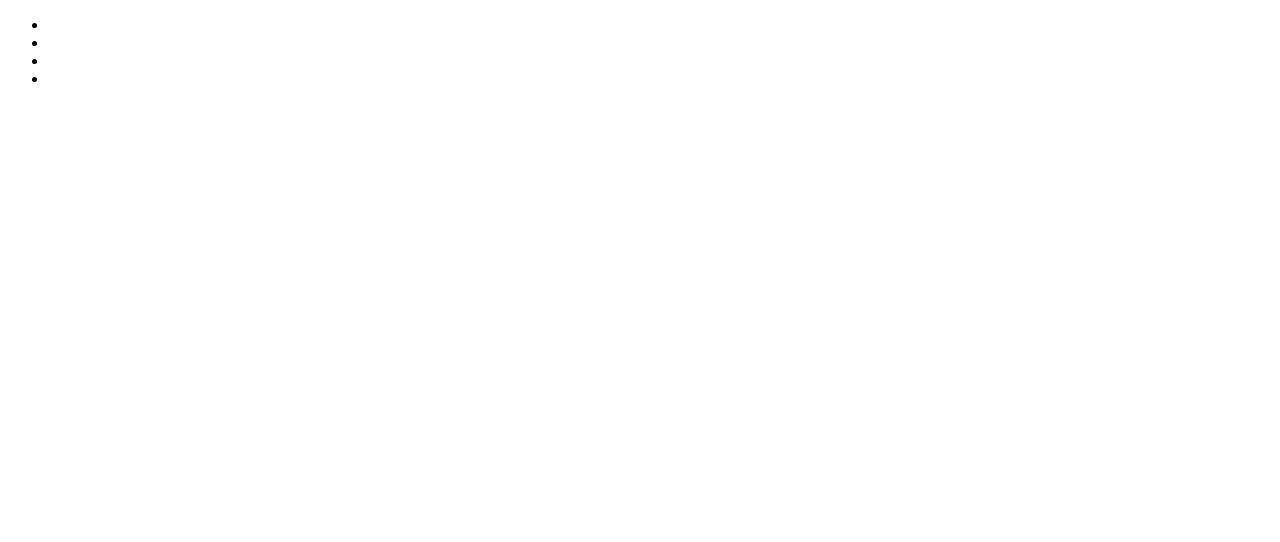
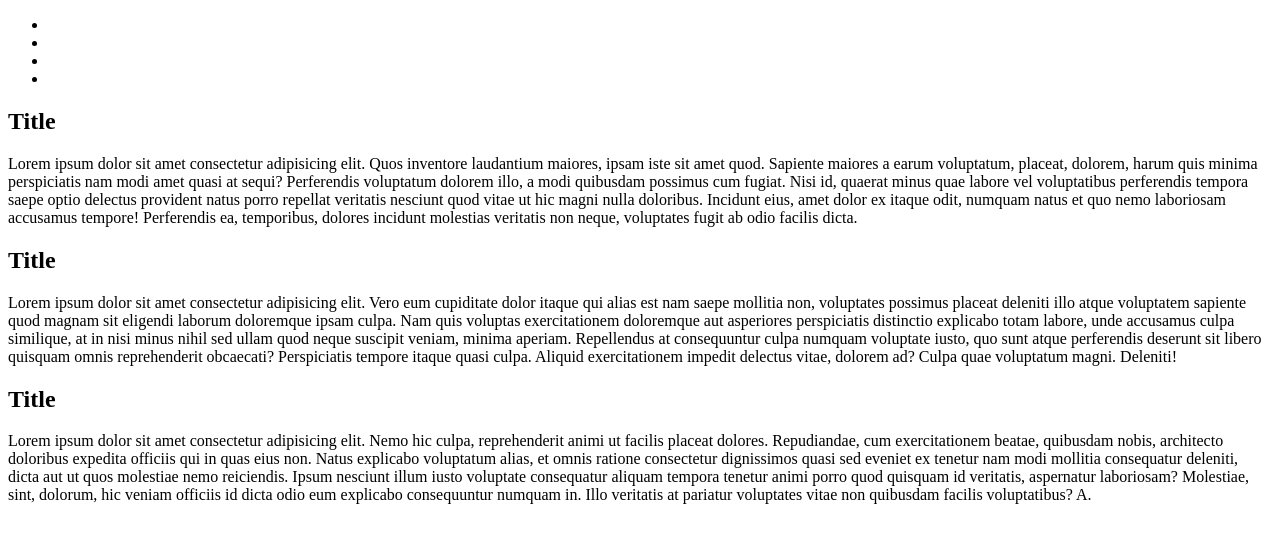
Before and after one commit to AnnFyz24/Grp_1, a plain HTML site: page index.html in a window 1280 px wide. Drawn offline with Linux system fonts and the light colour scheme.

Commit message:
Added main block

```diff
--- a/index.html
+++ b/index.html
@@ -24,7 +24,22 @@
            </ul>
        </nav>
     </heder>
-    <main></main>
+    <main>
+        <article>
+            <section>
+                <h2>Title</h2>
+                <p>Lorem ipsum dolor sit amet consectetur adipisicing elit. Quos inventore laudantium maiores, ipsam iste sit amet quod. Sapiente maiores a earum voluptatum, placeat, dolorem, harum quis minima perspiciatis nam modi amet quasi at sequi? Perferendis voluptatum dolorem illo, a modi quibusdam possimus cum fugiat. Nisi id, quaerat minus quae labore vel voluptatibus perferendis tempora saepe optio delectus provident natus porro repellat veritatis nesciunt quod vitae ut hic magni nulla doloribus. Incidunt eius, amet dolor ex itaque odit, numquam natus et quo nemo laboriosam accusamus tempore! Perferendis ea, temporibus, dolores incidunt molestias veritatis non neque, voluptates fugit ab odio facilis dicta.</p>
+            </section>
+            <section>
+                <h2>Title</h2>
+                <p>Lorem ipsum dolor sit amet consectetur adipisicing elit. Vero eum cupiditate dolor itaque qui alias est nam saepe mollitia non, voluptates possimus placeat deleniti illo atque voluptatem sapiente quod magnam sit eligendi laborum doloremque ipsam culpa. Nam quis voluptas exercitationem doloremque aut asperiores perspiciatis distinctio explicabo totam labore, unde accusamus culpa similique, at in nisi minus nihil sed ullam quod neque suscipit veniam, minima aperiam. Repellendus at consequuntur culpa numquam voluptate iusto, quo sunt atque perferendis deserunt sit libero quisquam omnis reprehenderit obcaecati? Perspiciatis tempore itaque quasi culpa. Aliquid exercitationem impedit delectus vitae, dolorem ad? Culpa quae voluptatum magni. Deleniti!</p>
+            </section>
+            <section>
+                <h2>Title</h2>
+                <p>Lorem ipsum dolor sit amet consectetur adipisicing elit. Nemo hic culpa, reprehenderit animi ut facilis placeat dolores. Repudiandae, cum exercitationem beatae, quibusdam nobis, architecto doloribus expedita officiis qui in quas eius non. Natus explicabo voluptatum alias, et omnis ratione consectetur dignissimos quasi sed eveniet ex tenetur nam modi mollitia consequatur deleniti, dicta aut ut quos molestiae nemo reiciendis. Ipsum nesciunt illum iusto voluptate consequatur aliquam tempora tenetur animi porro quod quisquam id veritatis, aspernatur laboriosam? Molestiae, sint, dolorum, hic veniam officiis id dicta odio eum explicabo consequuntur numquam in. Illo veritatis at pariatur voluptates vitae non quibusdam facilis voluptatibus? A.</p>
+            </section>
+        </article>
+    </main>
     <foter></foter>
 </body>
 </html>
```
